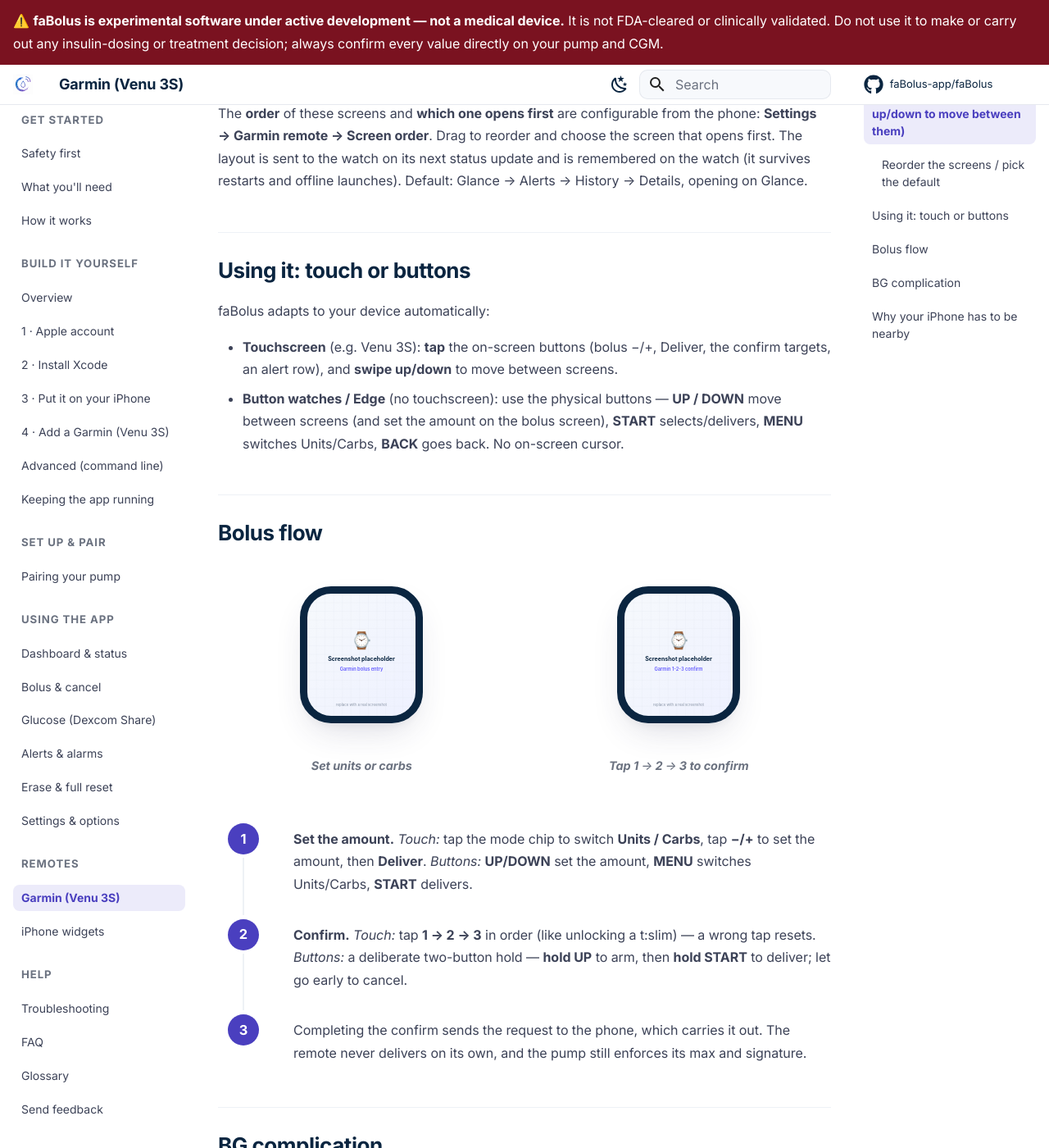
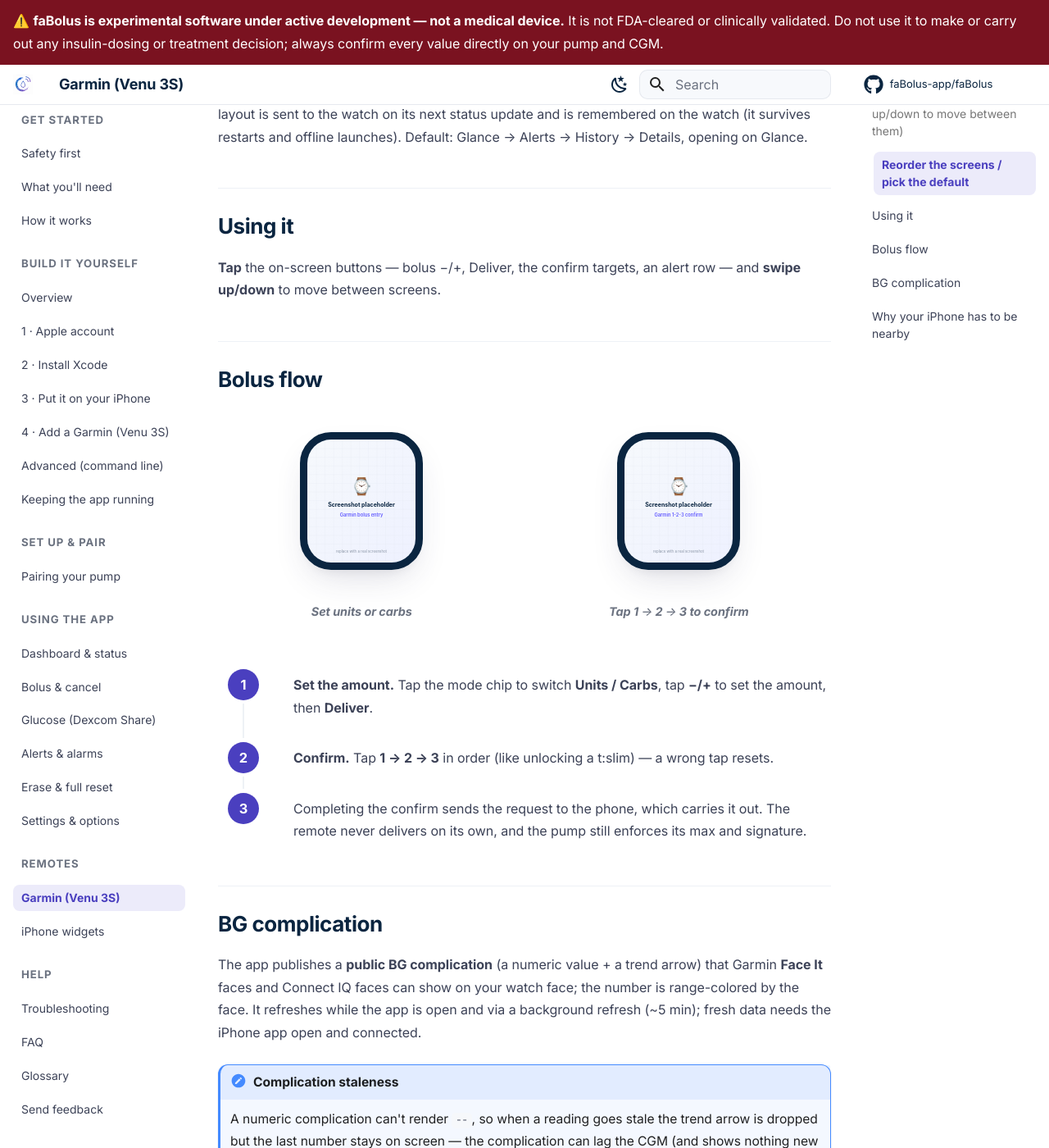
Before and after one commit to faBolus-app/faBolus, an MkDocs documentation site: the page built from docs/remotes/garmin.md, in a window 1280 px wide and 1400 px high, scrolled down 1416 px. Shown: the whole window at 82% size. Built offline with MkDocs 1.6.1 and Material for MkDocs 9.7.7, drawn with Linux system fonts in a browser that asks for light colours; comment, search, counter and statistics services are not loaded; some of the changed text lies outside the part shown.

Commit message:
docs(09.6-04): rewrite Garmin remote to Venu-3S-only + verify iPhone widgets
- garmin.md: narrow device claims to the Venu 3S alone (manifest.xml has venu3s only);
  drop button-watch/Edge branches from the touch/bolus/confirm flows (dead on a
  touchscreen-only device)
- iphone-widgets.md: verified against ios/faBolusWidgets (widgets, deep link, Quick
  Bolus timeout/clamps); dropped a stray '(experimental)' label on Quick Bolus delivery
  (it's a shipped main feature)

```diff
--- a/docs/remotes/garmin.md
+++ b/docs/remotes/garmin.md
@@ -15,11 +15,9 @@
     **[faBolusGarmin](https://github.com/faBolus-app/faBolusGarmin)** repo. The *iPhone side* of the
     bridge is part of the faBolus app, so the two talk over the shared command contract.
 
-!!! note "Which Garmin devices work"
-    **Tested:** the Garmin **Venu 3S**. The app also runs on button-only Garmin watches (e.g. the
-    fenix and Forerunner lines) and on **Edge cycling computers**, adapting to each device's buttons
-    or touchscreen automatically — but those haven't been tested on real hardware yet, so treat them
-    as **experimental**.
+!!! note "Venu 3S only"
+    The Connect IQ manifest builds for the **Venu 3S** alone — it's the one device this app
+    supports, and the one it's actually been tested on.
 
 <div class="cx2-shots" markdown>
 <figure class="cx2-shot watch" markdown="span">
@@ -55,15 +53,10 @@
 (it survives restarts and offline launches). Default: Glance → Alerts → History → Details,
 opening on Glance.
 
-## Using it: touch or buttons
+## Using it
 
-faBolus adapts to your device automatically:
-
-- **Touchscreen** (e.g. Venu 3S): **tap** the on-screen buttons (bolus −/+, Deliver, the confirm
-  targets, an alert row), and **swipe up/down** to move between screens.
-- **Button watches / Edge** (no touchscreen): use the physical buttons — **UP / DOWN** move between
-  screens (and set the amount on the bolus screen), **START** selects/delivers, **MENU** switches
-  Units/Carbs, **BACK** goes back. No on-screen cursor.
+**Tap** the on-screen buttons — bolus −/+, Deliver, the confirm targets, an alert row — and
+**swipe up/down** to move between screens.
 
 ## Bolus flow
 
@@ -79,8 +72,8 @@
 </div>
 
 <ol class="cx2-steps">
-<li><strong>Set the amount.</strong> <em>Touch:</em> tap the mode chip to switch <strong>Units / Carbs</strong>, tap <strong>−/+</strong> to set the amount, then <strong>Deliver</strong>. <em>Buttons:</em> <strong>UP/DOWN</strong> set the amount, <strong>MENU</strong> switches Units/Carbs, <strong>START</strong> delivers.</li>
-<li><strong>Confirm.</strong> <em>Touch:</em> tap <strong>1 → 2 → 3</strong> in order (like unlocking a t:slim) — a wrong tap resets. <em>Buttons:</em> a deliberate two-button hold — <strong>hold UP</strong> to arm, then <strong>hold START</strong> to deliver; let go early to cancel.</li>
+<li><strong>Set the amount.</strong> Tap the mode chip to switch <strong>Units / Carbs</strong>, tap <strong>−/+</strong> to set the amount, then <strong>Deliver</strong>.</li>
+<li><strong>Confirm.</strong> Tap <strong>1 → 2 → 3</strong> in order (like unlocking a t:slim) — a wrong tap resets.</li>
 <li>Completing the confirm sends the request to the phone, which carries it out. The remote never delivers on its own, and the pump still enforces its max and signature.</li>
 </ol>
 
```
Also changed, not shown: other parts of docs/remotes/garmin.md (+3 -3 lines), docs/remotes/iphone-widgets.md (+3 -4 lines).
